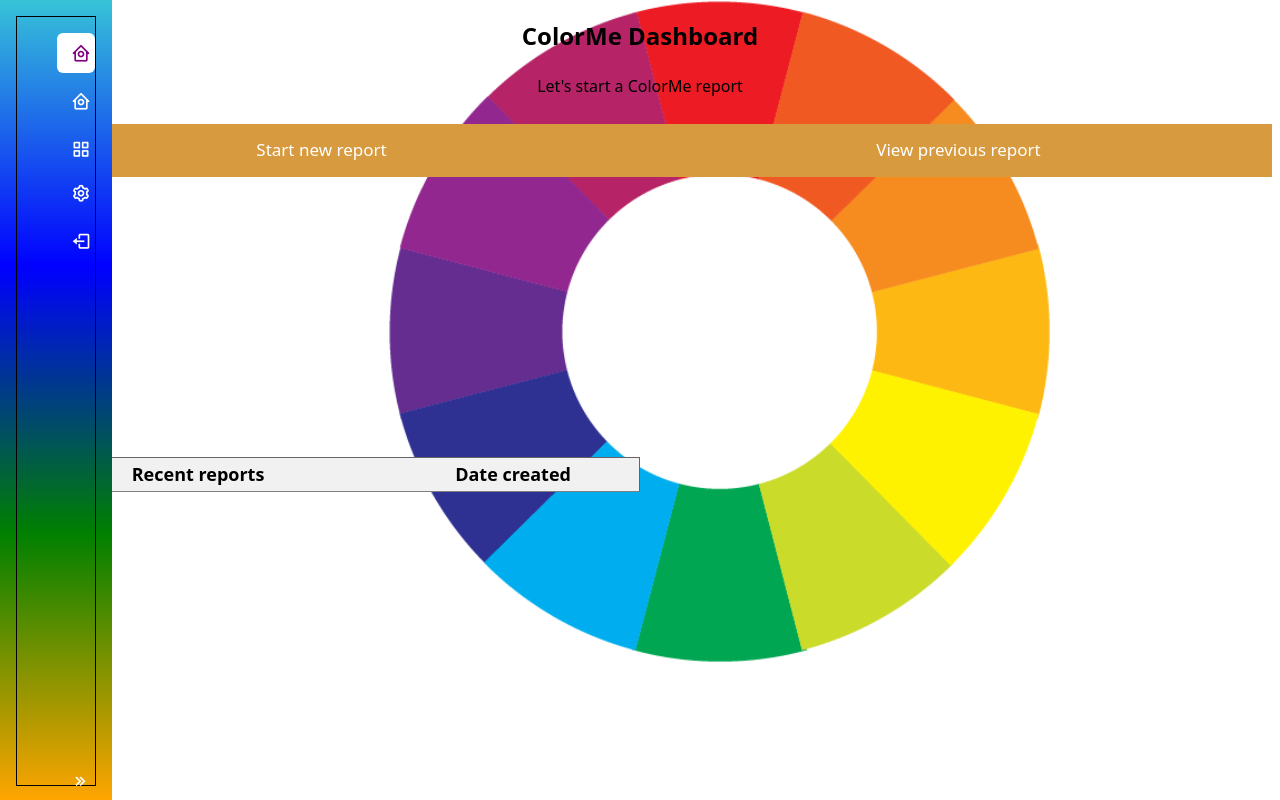
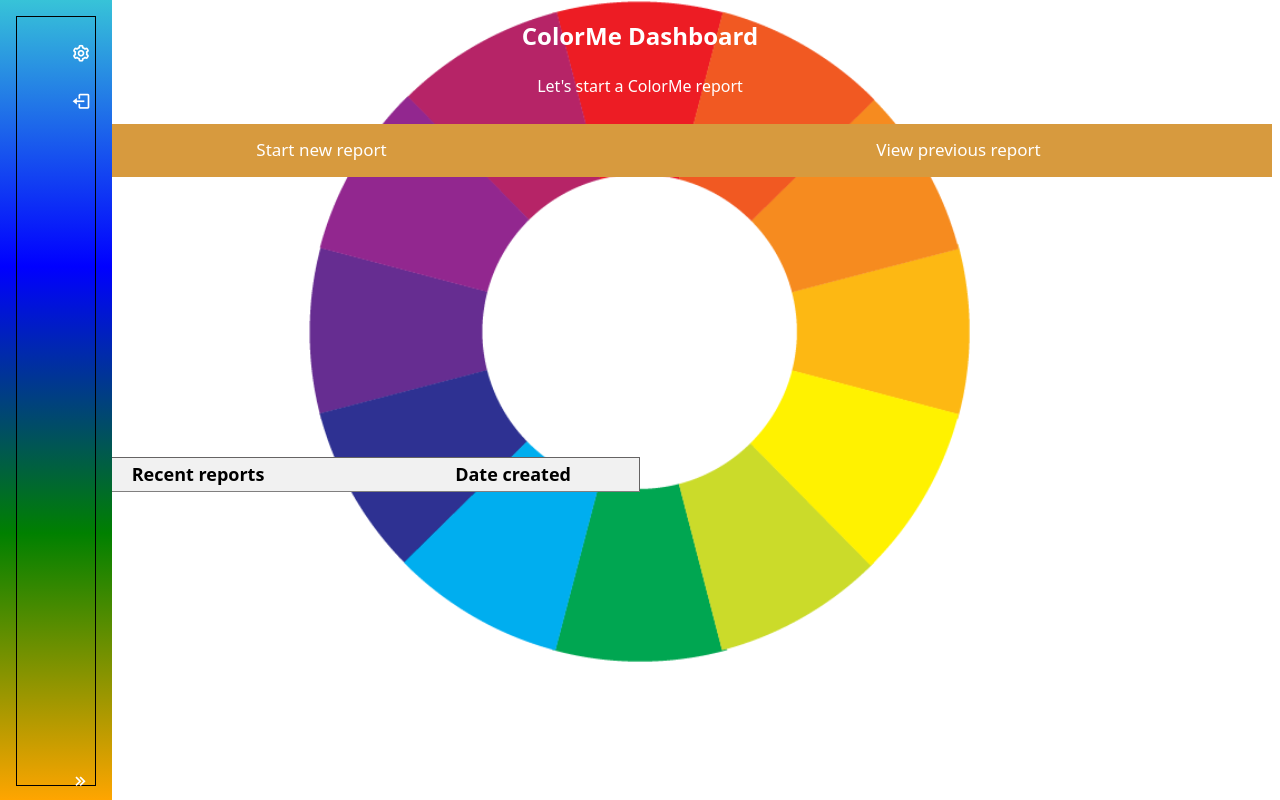
Before and after one commit to arshkad/CPSC491, a website: page frontend/Dashboard.html in a window 1280 px wide. Drawn offline with nearby package versions, Linux system fonts and the light colour scheme.

Commit message:
Removed Color Collection and download page, applied bg image, changed a few designs for dashboard

```diff
--- a/frontend/Dash.css
+++ b/frontend/Dash.css
@@ -13,7 +13,7 @@ body.BG-image {
 
   background-image: url('images/202-2020671_blood-drip-clip-art.png');
   background-repeat: no-repeat;
-  background-position: 63% center;
+  background-position: 50% center;
   background-size: contain;
   min-height: 80vh;
 
@@ -165,6 +165,7 @@ nav a span {
 
 .greeting {
     text-align: center;
+    color: white
 }
 
 @media (min-width: 768px) {
--- a/frontend/Dashboard.html
+++ b/frontend/Dashboard.html
@@ -5,34 +5,14 @@
   <meta name="viewport" content="width=device-width, initial-scale=1.0">
   <title>Document</title>
   <link rel="stylesheet" href="Dash.css">
-  <!--<link rel="stylesheet" href="dashAnim.css"> -->
    <link href="https://unpkg.com/boxicons@2.1.4/css/boxicons.min.css" rel="stylesheet" href="./style.css">
     <link rel="icon" type="image/x-icon" href="/images/color-wheel-guide-isolated-on-transparent-vector-48630416.webp">
 </head>
-
 <body class="BG-image"></body>
 <body class="sb-decor">
   <aside class="sidebar">
     <nav>
       <ul>
-        <li>
-          <a href="#" class="active">
-            <i class="bx bx-home-circle"></i>
-            <span>Dashboard</span>
-          </a>
-        </li>
-        <li>
-          <a href="#">
-            <i class="bx bx-home-circle"></i>
-            <span>Color Collection</span>
-          </a>
-        </li>
-        <li>
-          <a href="#">
-            <i class="bx bx-grid-alt"></i>
-            <span>Download</span>
-          </a>
-        </li>
         <li>
           <a href="settings.html">
             <i class="bx bx-cog"></i>
@@ -54,21 +34,14 @@
       </ul>
     </nav>
   </aside>
- <!-- <main class="mainAnim"> -->
   <div class="greeting">
     <h1>ColorMe Dashboard</h1>
     <p>Let's start a ColorMe report</p>
   </div>
-      <!--<nav class="animOptions-nav"> -->
     <div class="selection">
       <a href="#">Start new report</a>
       <a href="#">View previous report</a>
     </div>
-    <!---
-      <a href="#">Start new report</a>
-      <a href="#">View previous report</a>
-  -->
-      <!--</main> -->
       <span></span>
     </nav>
     <table id="myTable">
```
